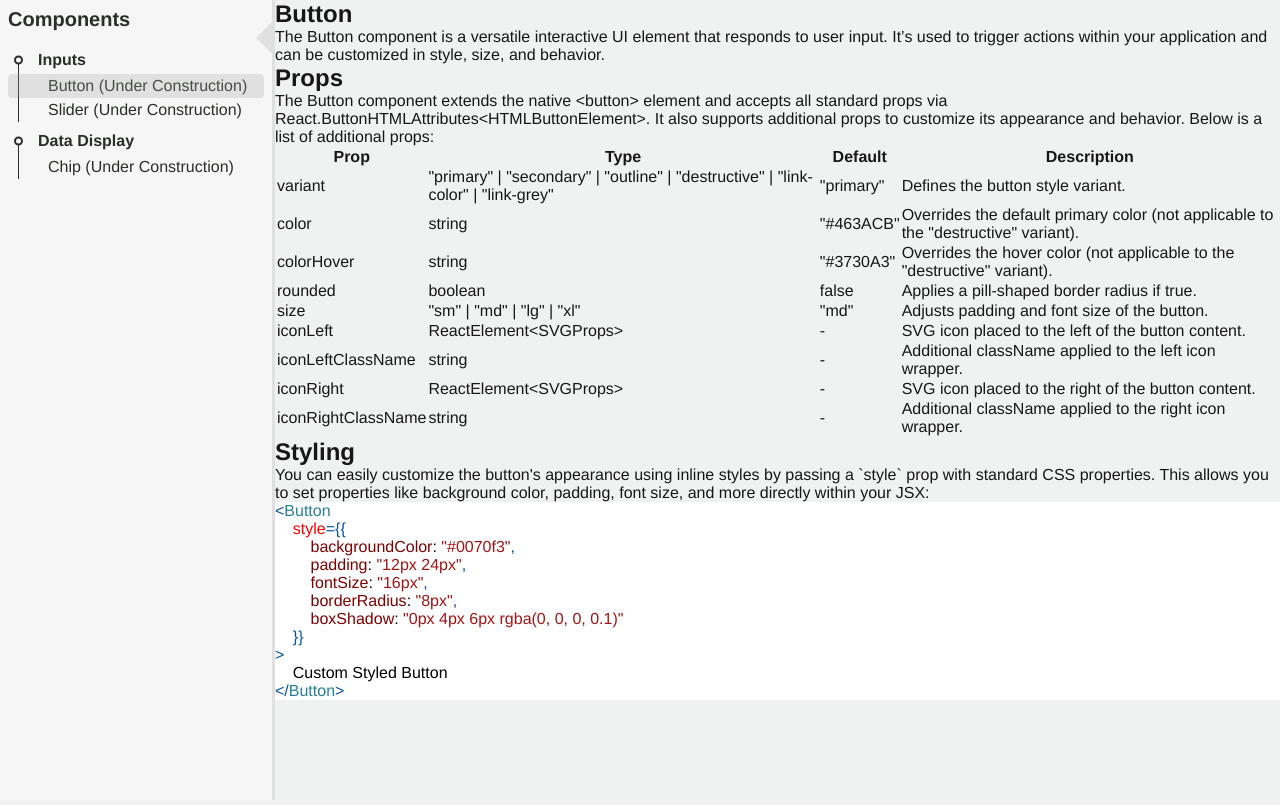
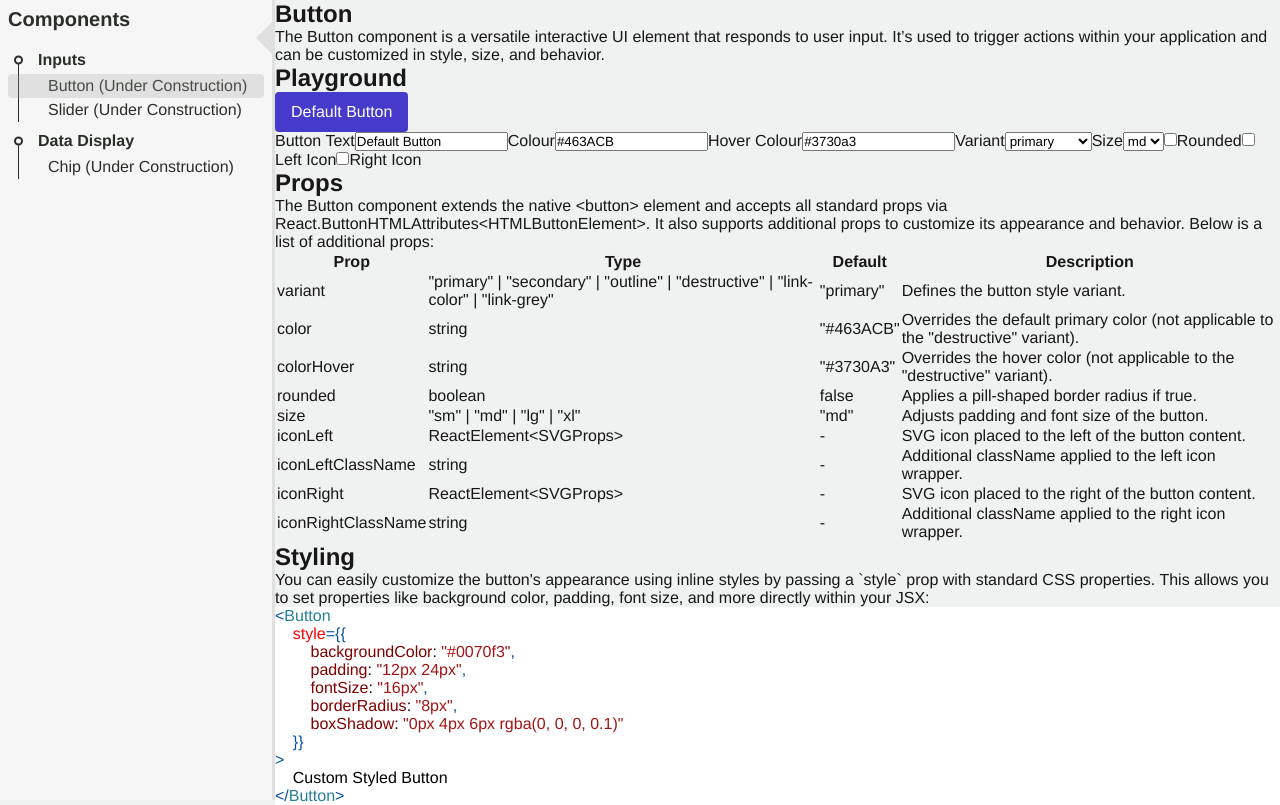
Before and after one commit to jalbe0076/component_kit, a Next.js app: page /button in a window 1280 px wide. Built offline with nearby package versions, Linux system fonts and the light colour scheme.

Commit message:
Add playground to visually see changes made to props

```diff
--- a/src/app/button/page.tsx
+++ b/src/app/button/page.tsx
@@ -1,7 +1,28 @@
 "use client";
+import { useState } from "react";
+import { Button } from "../../components";
+import StarIcon from "../../icons/StarIcon";
 import CodeBlock from "../../utils/CodeBlock";
 
 export default function ButtonDocs() {
+  type Variant =
+    | "primary"
+    | "secondary"
+    | "outline"
+    | "destructive"
+    | "link-color"
+    | "link-grey";
+  type Size = "sm" | "md" | "lg" | "xl";
+
+  const [text, setText] = useState("Default Button");
+  const [variant, setVariant] = useState<Variant>("primary");
+  const [size, setSize] = useState<Size>("md");
+  const [rounded, setRounded] = useState(false);
+  const [showLeftIcon, setShowLeftIcon] = useState(false);
+  const [showRightIcon, setShowRightIcon] = useState(false);
+  const [color, setColor] = useState("#463ACB");
+  const [hoverColor, setHoverColor] = useState("#3730a3");
+
   const sampleCode = `
 <Button
     style={{
@@ -25,6 +46,92 @@ export default function ButtonDocs() {
           responds to user input. It’s used to trigger actions within your
           application and can be customized in style, size, and behavior.
         </p>
+      </section>
+      <section>
+        <h2>Playground</h2>
+        <div>
+          <div>
+            <Button
+              variant={variant}
+              size={size}
+              rounded={rounded}
+              iconLeft={showLeftIcon ? <StarIcon /> : undefined}
+              iconRight={showRightIcon ? <StarIcon /> : undefined}
+              color={color}
+              colorHover={hoverColor}
+            >
+              {text}
+            </Button>
+          </div>
+          <div>
+            <label>Button Text</label>
+            <input value={text} onChange={(e) => setText(e.target.value)} />
+
+            <label>
+                <span>Colour</span>
+              <input
+                value={color}
+                onChange={(e) => setColor(e.target.value)}
+              />
+            </label>
+
+            <label>
+                <span>Hover Colour</span>
+              <input
+                value={hoverColor}
+                onChange={(e) => setHoverColor(e.target.value)}
+              />
+            </label>
+
+            <label>Variant</label>
+            <select
+              value={variant}
+              onChange={(e) => setVariant(e.target.value as Variant)}
+            >
+              <option>primary</option>
+              <option>secondary</option>
+              <option>outline</option>
+              <option>destructive</option>
+              <option>link-color</option>
+              <option>link-grey</option>
+            </select>
+
+            <label>Size</label>
+            <select value={size} onChange={(e) => setSize(e.target.value as Size)}>
+              <option>sm</option>
+              <option>md</option>
+              <option>lg</option>
+              <option>xl</option>
+            </select>
+
+            <label>
+              <input
+                type="checkbox"
+                checked={rounded}
+                onChange={(e) => setRounded(e.target.checked)}
+              />
+              <span>Rounded</span>
+            </label>
+
+            <label>
+              <input
+                type="checkbox"
+                checked={showLeftIcon}
+                onChange={(e) => setShowLeftIcon(e.target.checked)}
+              />
+              <span>Left Icon</span>
+            </label>
+
+            <label>
+              <input
+                type="checkbox"
+                checked={showRightIcon}
+                onChange={(e) => setShowRightIcon(e.target.checked)}
+              />
+              <span>Right Icon</span>
+            </label>
+          </div>
+        </div>
       </section>
       <section>
         <h2>Props</h2>
```
